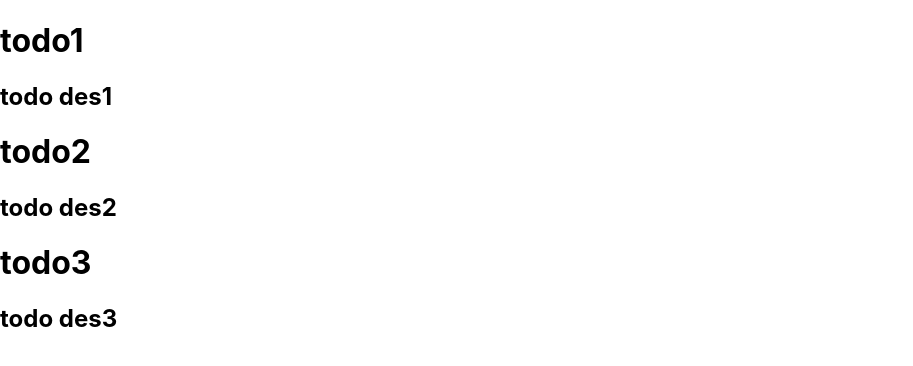
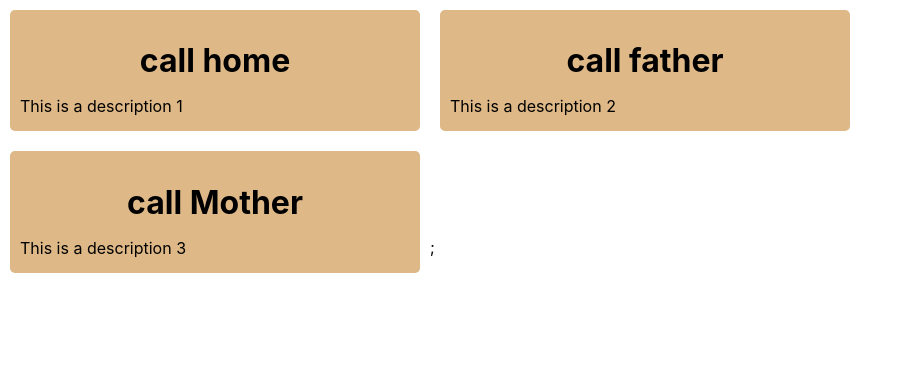
Before and after one commit to Anis-CS/react-practics, a React (Create React App) app: page / in a window 1280 px wide. Shown: the top 366 px of the page, without its empty margins (0-913 px from the left). Built offline with nearby package versions, Linux system fonts and the light colour scheme.

Commit message:
json data maping practice

```diff
--- a/public/style.css
+++ b/public/style.css
@@ -7,7 +7,7 @@
 
 }
 
-.Card
+.card
 {
     background-color: burlywood;
     box-shadow: 2px, 4px 4px gray;
--- a/src/App.js
+++ b/src/App.js
@@ -1,12 +1,12 @@
 import React from 'react'
-import List from './component/UniqueList/list';
+import List from './component/UniqueList/list'
 
 
 function App() {
 
   return (
 
-        <List/>
+       <List/>
   );
 
 }
--- a/src/component/UniqueList/list.js
+++ b/src/component/UniqueList/list.js
@@ -2,36 +2,37 @@ import React from 'react'
 import { v4 as uuidv4 } from 'uuid';
 
 
-const Todos =[
+const Todos=[
     {
         id:uuidv4(),
-        title :"todo1",
-        des :"todo des1",
+        title:"call home",
+        des:"This is a description 1"
     },
     {
         id:uuidv4(),
-        title :"todo2",
-        des :"todo des2",
+        title:"call father",
+        des:"This is a description 2"
     },
     {
         id:uuidv4(),
-        title :"todo3",
-        des :"todo des3",
-    },
+        title:"call Mother",
+        des:"This is a description 3"
+    }
 ];
+
 
 const list = () => {
   return (
     <div>
-        {Todos.map((todo) => {
-            const {id, title, des} = todo;
+         {Todos.map((todo) =>{
+            const {id, title, des}=todo;
             return (
-                <div key={id}>
-                    <h1>{title}</h1>
-                    <h2>{des}</h2>
+                <div className='card' key={id}>
+                    <h1 className='cardTitle'>{title}</h1>
+                    <p className='cardDes'>{des}</p>
                 </div>
-            );
-        })}
+            )
+            })};
     </div>
   )
 }
```
